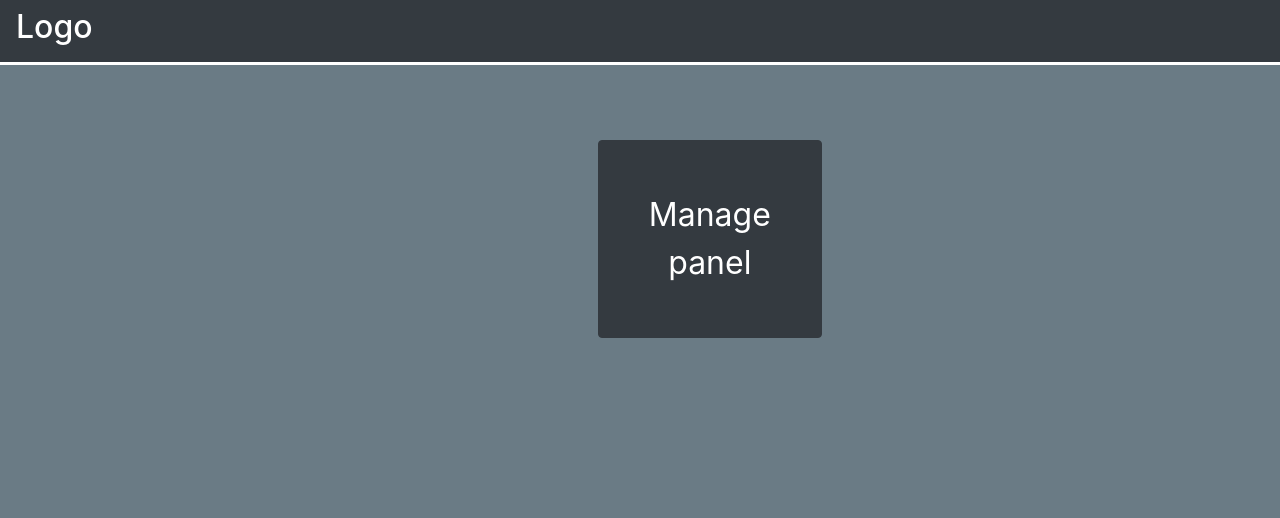
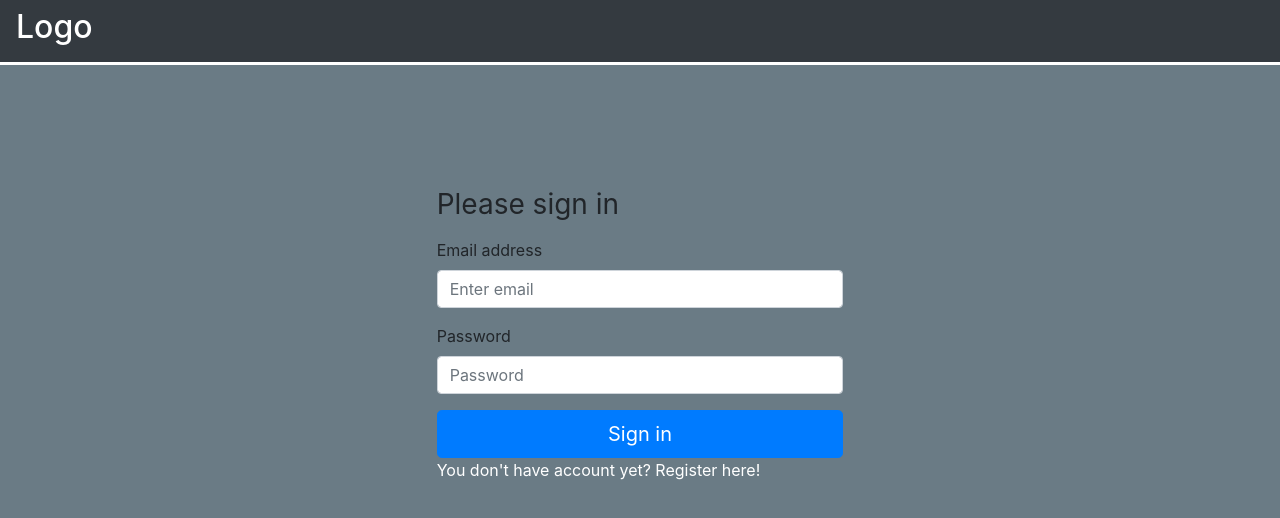
Before and after one commit to KulovacNedim/CALibrary, an Angular app in the folder libraryProject/: page / in a window 1280 px wide. Shown: the top 518 px of the page. Built offline with nearby package versions, Linux system fonts and the light colour scheme; what ngx-pagination would draw is missing.

Commit message:
Login template set. Link to register form added.

```diff
--- a/libraryProject/src/app/login/login.component.css
+++ b/libraryProject/src/app/login/login.component.css
@@ -3,6 +3,9 @@
     padding: 50px;
     margin: 0 45%;
     font-size: 32px;
+}
 
-
+a {
+    color: #ffffff;
+    margin-top: 10px;
 }
--- a/libraryProject/src/app/login/login.component.html
+++ b/libraryProject/src/app/login/login.component.html
@@ -1,3 +1,18 @@
-
-
-<button class="btn btn-dark mngPnlBtn" (click)="onLoadManagePanel()"> Manage panel </button>
+<div class="row">
+    <div class="col-md-6 mt-5 mx-auto">
+      <form (submit)="login()">
+        <h1 class="h3 mb-3 font-weight-normal">Please sign in</h1>
+        <div class="form-group">
+          <label for="email">Email address</label>
+          <input type="email" class="form-control" name="email" placeholder="Enter email">
+        </div>
+        <div class="form-group">
+          <label for="password">Password</label>
+          <input type="password" class="form-control" name="password" placeholder="Password">
+        </div>
+        <button type="submit" class="btn btn-lg btn-primary btn-block">Sign in</button>
+      </form>
+      <a routerLink="/register">You don't have account yet? Register here!</a>
+      <!-- <app-warning *ngIf="showWarning"></app-warning> -->
+    </div>
+  </div>
--- a/libraryProject/src/app/login/login.component.ts
+++ b/libraryProject/src/app/login/login.component.ts
@@ -6,14 +6,10 @@ import { Router } from '@angular/router' ;
   templateUrl: './login.component.html',
   styleUrls: ['./login.component.css']
 })
-export class LoginComponent implements OnInit {
+export class LoginComponent {
 
-  constructor(private router : Router) { }
 
-  ngOnInit() {
-  }
+  constructor() {}
 
-  onLoadManagePanel() {
-    this.router.navigate(['/loadBooks']);
-  }
+
 }
```
